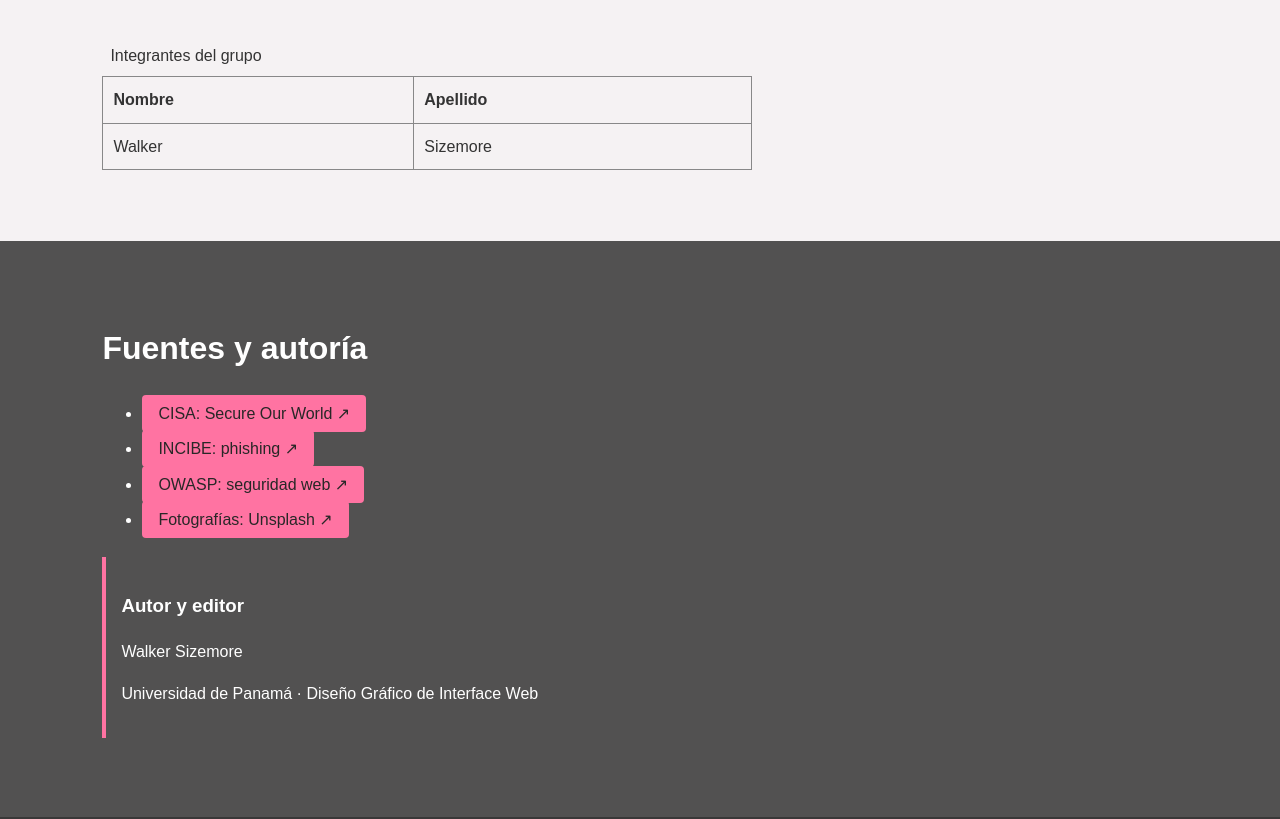
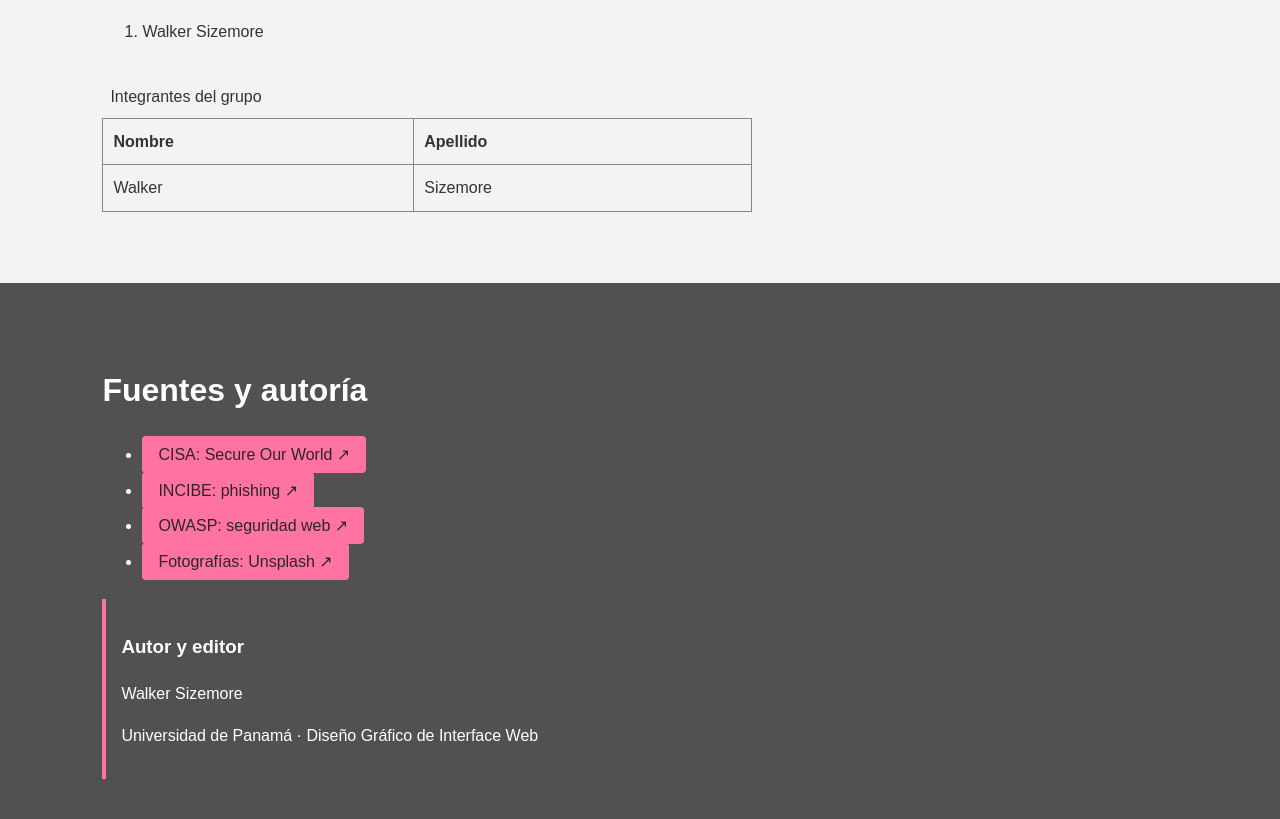
Before and after one commit to wjustinsizemore-png/DESARROLLO_WEB2, a plain HTML site: page index.html in a window 1280 px wide. Shown: the part 3585-4404 px from the top of the page. Drawn offline with nearby package versions, Linux system fonts and the light colour scheme.

Commit message:
Mejorar accesibilidad y ajustar consigna

```diff
--- a/index.html
+++ b/index.html
@@ -109,6 +109,9 @@
 
     <section class="seccion claro">
       <h2 data-es="Grupo 1" data-en="Group 1">Grupo 1</h2>
+      <ol class="integrantes">
+        <li>Walker Sizemore</li>
+      </ol>
       <div class="tabla-contenedor">
         <table>
           <caption data-es="Integrantes del grupo" data-en="Group members">Integrantes del grupo</caption>
```
